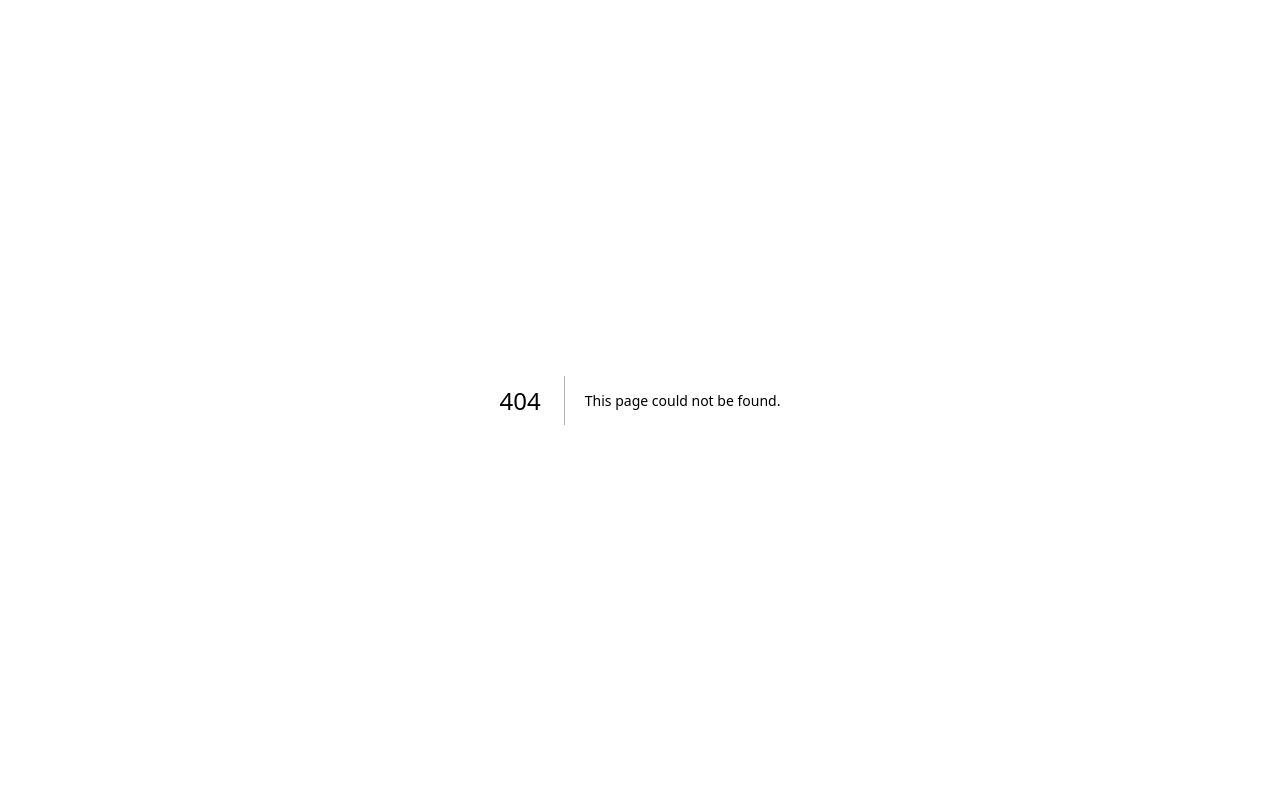
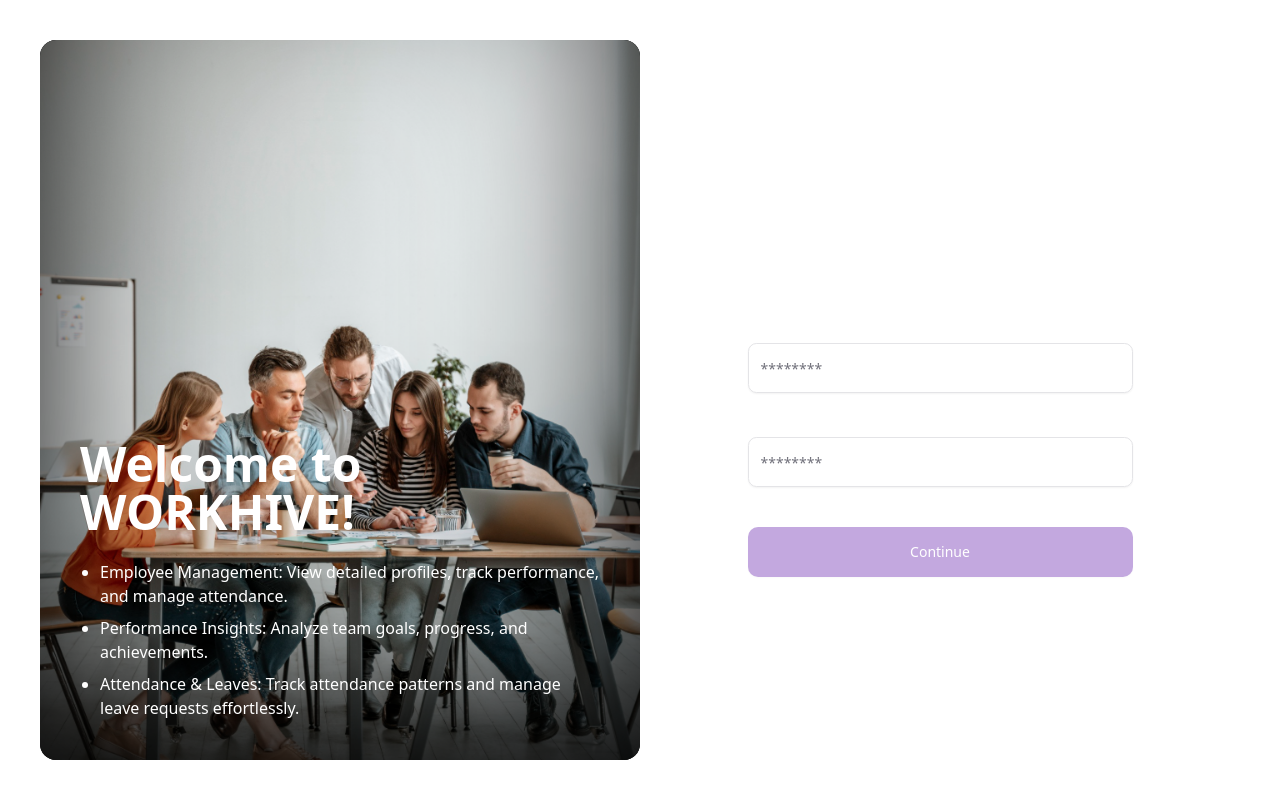
Before and after one commit to thesalmankhxn/thesalmankhxn-vTrades-FrontendDeveloperTask, a Next.js app: page /create-new-password in a window 1280 px wide. Before the commit this address had no page. Built offline with nearby package versions, Linux system fonts and the light colour scheme; no server answers.

Commit message:
feat: create-new-password;

```diff
--- /dev/null
+++ b/src/app/(auth)/create-new-password/page.tsx
@@ -0,0 +1,136 @@
+'use client';
+
+import { useRouter } from 'next/navigation';
+
+import { Modal } from '@/components/modal';
+import { Show } from '@/components/show';
+import { Button } from '@/components/ui/button';
+import { CheckedIcon, EmailIcon } from '@/components/ui/icons';
+import { Input } from '@/components/ui/input';
+import { Label } from '@/components/ui/label';
+import { useAuth } from '@/hooks/use-auth';
+import { cn } from '@/lib/utils';
+
+import { useForm } from 'react-hook-form';
+
+interface CreateNewPasswordFormData {
+    password: string;
+    confirmPassword: string;
+}
+
+const CreateNewPasswordPage = () => {
+    const { isLoading } = useAuth();
+    const router = useRouter();
+    /**
+     * React Hook Form setup with validation
+     */
+    const {
+        register,
+        handleSubmit,
+        formState: { errors, isValid },
+        reset,
+        watch
+    } = useForm<CreateNewPasswordFormData>({
+        mode: 'onChange', // Validate on change for better UX
+        defaultValues: {
+            password: '',
+            confirmPassword: ''
+        }
+    });
+
+    /**
+     * Handles form submission for email/password login
+     */
+    const onSubmit = async (data: CreateNewPasswordFormData) => {
+        try {
+            // await sendPasswordResetEmail(auth, data.email);
+
+            // Reset form on successful login
+            reset();
+
+            // Redirect is handled in the useAuth hook
+        } catch (error) {
+            // Error handling is done in the hook
+            console.error('Login failed:', error);
+        }
+    };
+
+    const password = watch('password');
+    const confirmPassword = watch('confirmPassword');
+
+    return (
+        <>
+            <form className='w-full' onSubmit={handleSubmit(onSubmit)}>
+                <div>
+                    <div className='grid gap-6'>
+                        <div className='grid gap-2'>
+                            <Label htmlFor='password'>New Password</Label>
+                            <Input
+                                id='password'
+                                type='password'
+                                placeholder='********'
+                                {...register('password', {
+                                    required: 'Password is required',
+                                    minLength: {
+                                        value: 8,
+                                        message: 'Password must be at least 8 characters long'
+                                    },
+                                    validate: (value) => {
+                                        if (value !== confirmPassword) {
+                                            return 'Oops! Passwords Don’t Match';
+                                        }
+                                        return true;
+                                    }
+                                })}
+                                className={cn(errors.password && 'border-red-500')}
+                            />
+                            <Show when={!!errors.password} fallback={null}>
+                                <span className='text-sm text-red-500'>{errors.password?.message}</span>
+                            </Show>
+                        </div>
+
+                        <div className='grid gap-2'>
+                            <Label htmlFor='confirmPassword'>Re-enter your new password</Label>
+                            <Input
+                                id='confirmPassword'
+                                type='password'
+                                placeholder='********'
+                                {...register('confirmPassword', {
+                                    required: 'Confirm Password is required',
+                                    validate: (value) => {
+                                        if (value !== password) {
+                                            return 'Oops! Passwords Don’t Match';
+                                        }
+                                        return true;
+                                    }
+                                })}
+                                className={cn(errors.confirmPassword && 'border-red-500')}
+                            />
+                            <Show when={!!errors.confirmPassword} fallback={null}>
+                                <span className='text-sm text-red-500'>{errors.confirmPassword?.message}</span>
+                            </Show>
+                        </div>
+
+                        <Modal
+                            icon={<CheckedIcon />}
+                            title='Password Created!'
+                            description='Your password has been successfully updated. You can now use your new password to log in.'
+                            action={() => router.push('/dashboard')}
+                            trigger={
+                                <Button
+                                    variant='default'
+                                    type='submit'
+                                    className='mt-4 w-full'
+                                    disabled={isLoading || !isValid}>
+                                    Continue
+                                </Button>
+                            }
+                        />
+                    </div>
+                </div>
+            </form>
+        </>
+    );
+};
+
+export default CreateNewPasswordPage;
```
